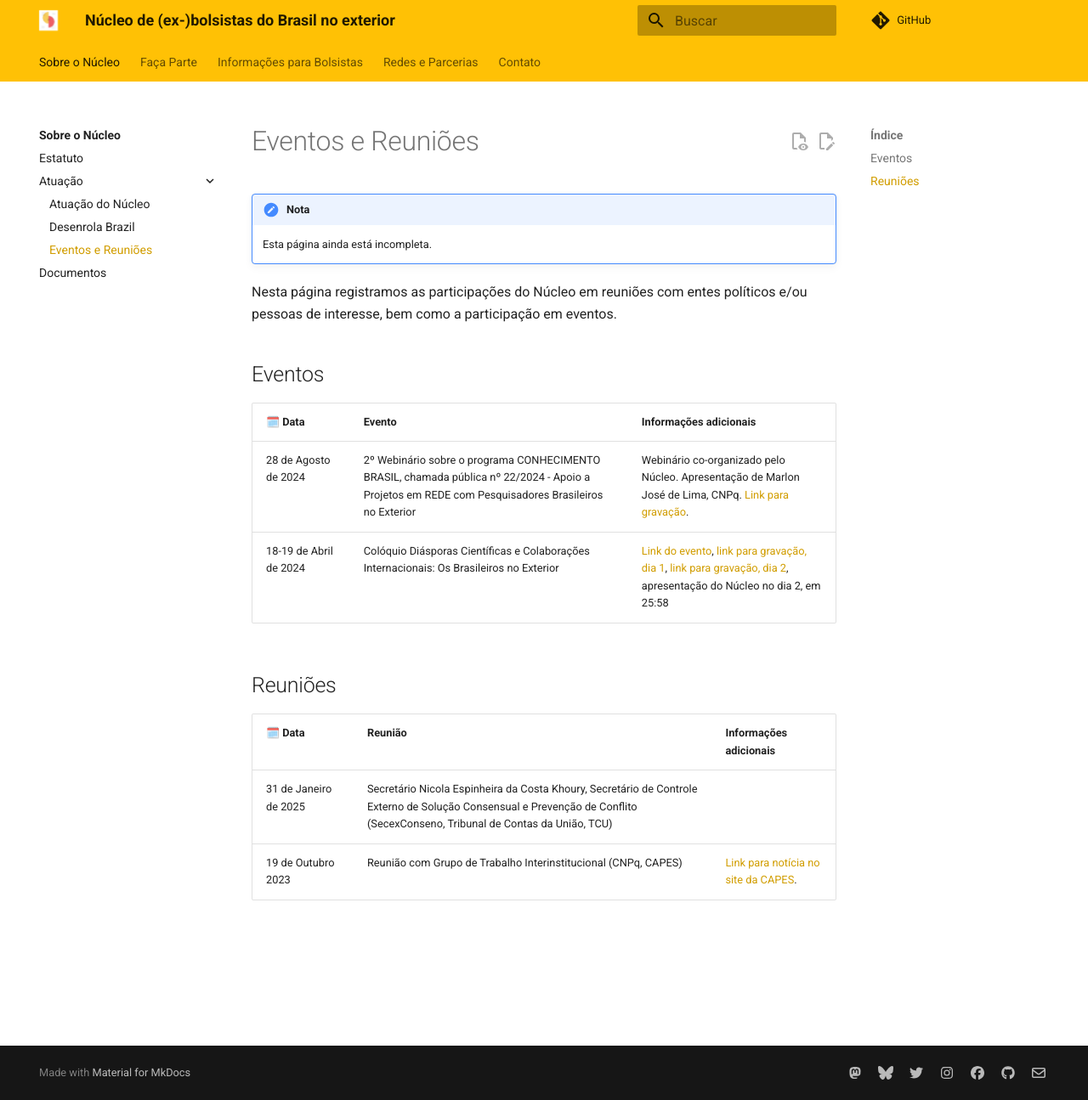
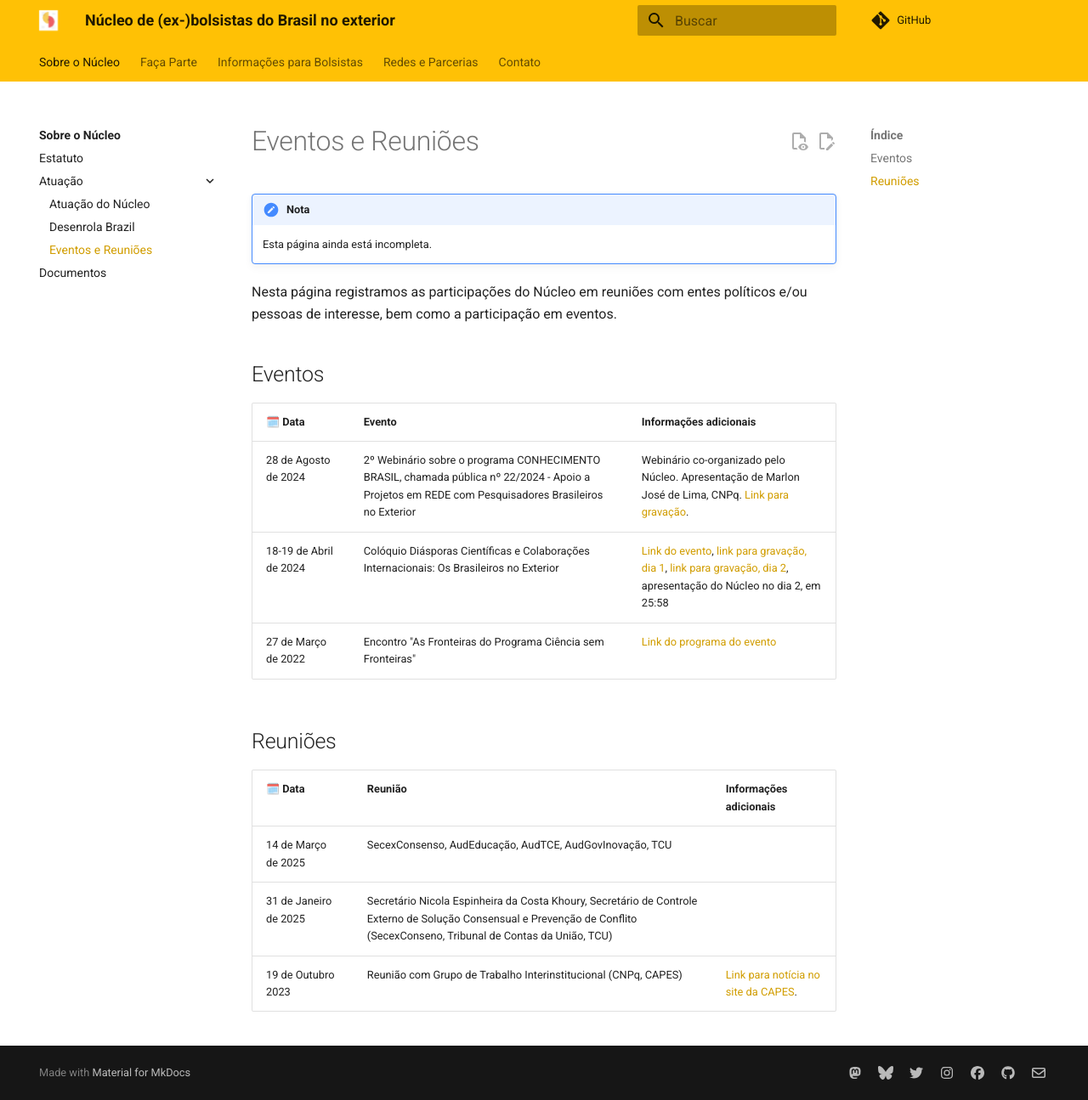
Before and after one commit to exbolsistas/exbolsistas.github.io, an MkDocs documentation site: the page built from docs/eventos-reunioe.md, in a window 1280 px wide and 1295 px high. Shown: the whole window at 85% size. Built offline with MkDocs 1.6.1 and Material for MkDocs 9.7.7, drawn with Linux system fonts in a browser that asks for light colours; comment, search, counter and statistics services are not loaded.

Commit message:
docs: Eventos e Reuniões

```diff
--- a/docs/eventos-reunioe.md
+++ b/docs/eventos-reunioe.md
@@ -7,16 +7,19 @@ Nesta página registramos as participações do Núcleo em reuniões com entes p
 
 ## Eventos
 
-| 🗓️ Data             | Evento                                                                                                                                             | Informações adicionais                                                                                                       |
-| ---------------------- | -------------------------------------------------------------------------------------------------------------------------------------------------- | ---------------------------------------------------------------------------------------------------------------------------- |
-| 28 de Agosto de 2024   | 2º Webinário sobre o programa CONHECIMENTO BRASIL, chamada pública nº 22/2024 - Apoio a Projetos em REDE com Pesquisadores Brasileiros no Exterior | Webinário co-organizado pelo Núcleo. Apresentação de Marlon José de Lima, CNPq. [Link para gravação][link-gr-2webinario-cb]. |
-| 18-19 de Abril de 2024 | Colóquio Diásporas Científicas e Colaborações Internacionais: Os Brasileiros no Exterior                                                           | [Link do evento](https://sephis.org/coloquio_diasporas_cientificas/), [link para gravação, dia 1](https://www.youtube.com/watch?v=o0o2mnEZwtM), [link para gravação, dia 2](https://www.youtube.com/watch?v=lVn7A71D1jw), apresentação do Núcleo no dia 2, em 25:58  |
+| 🗓️ Data             | Evento                                                                                                                                             | Informações adicionais                                                                                                                                                                                                                                              |
+| ---------------------- | -------------------------------------------------------------------------------------------------------------------------------------------------- | ------------------------------------------------------------------------------------------------------------------------------------------------------------------------------------------------------------------------------------------------------------------- |
+| 28 de Agosto de 2024   | 2º Webinário sobre o programa CONHECIMENTO BRASIL, chamada pública nº 22/2024 - Apoio a Projetos em REDE com Pesquisadores Brasileiros no Exterior | Webinário co-organizado pelo Núcleo. Apresentação de Marlon José de Lima, CNPq. [Link para gravação][link-gr-2webinario-cb].                                                                                                                                        |
+| 18-19 de Abril de 2024 | Colóquio Diásporas Científicas e Colaborações Internacionais: Os Brasileiros no Exterior                                                           | [Link do evento](https://sephis.org/coloquio_diasporas_cientificas/), [link para gravação, dia 1](https://www.youtube.com/watch?v=o0o2mnEZwtM), [link para gravação, dia 2](https://www.youtube.com/watch?v=lVn7A71D1jw), apresentação do Núcleo no dia 2, em 25:58 |
+| 27 de Março de 2022    | Encontro "As Fronteiras do Programa Ciência sem Fronteiras"                                                                                        | [Link do programa do evento][programa-fronteiras-do-csf]                                                                                                                                                                                                                                                                    |
 
 [link-gr-2webinario-cb]: https://www.youtube.com/watch?v=hIlmx_3Bo2o
+[programa-fronteiras-do-csf]: https://drive.google.com/file/d/1N8KWUd18tYXgD4SuUVt0kse9XOBwRDYM/view?usp=drive_link
 
 ## Reuniões
 
 | 🗓️ Data            | Reunião                                                                                                                                                                     | Informações adicionais                                                                                                                           |
 | --------------------- | --------------------------------------------------------------------------------------------------------------------------------------------------------------------------- | ------------------------------------------------------------------------------------------------------------------------------------------------ |
+| 14 de Março de 2025   | SecexConsenso, AudEducação, AudTCE, AudGovInovação, TCU                                                                                                                     |                                                                                                                                                  |
 | 31 de Janeiro de 2025 | Secretário Nicola Espinheira da Costa Khoury, Secretário de Controle Externo de Solução Consensual e Prevenção de Conflito (SecexConseno, Tribunal de Contas da União, TCU) |                                                                                                                                                  |
 | 19 de Outubro 2023    | Reunião com Grupo de Trabalho Interinstitucional (CNPq, CAPES)                                                                                                              | [Link para notícia no site da CAPES](https://www.gov.br/capes/pt-br/assuntos/noticias/capes-cnpq-e-anpg-reunem-se-com-ex-bolsistas-no-exterior). |
```
